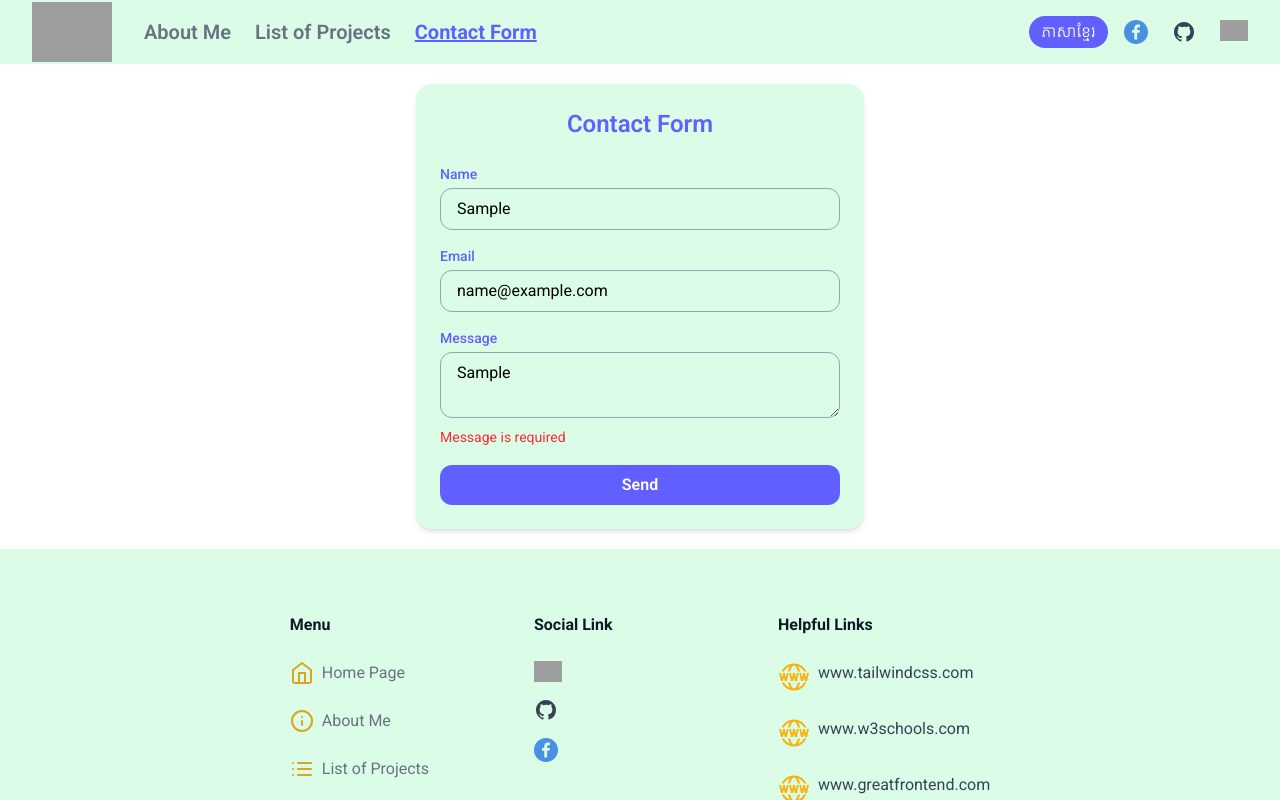
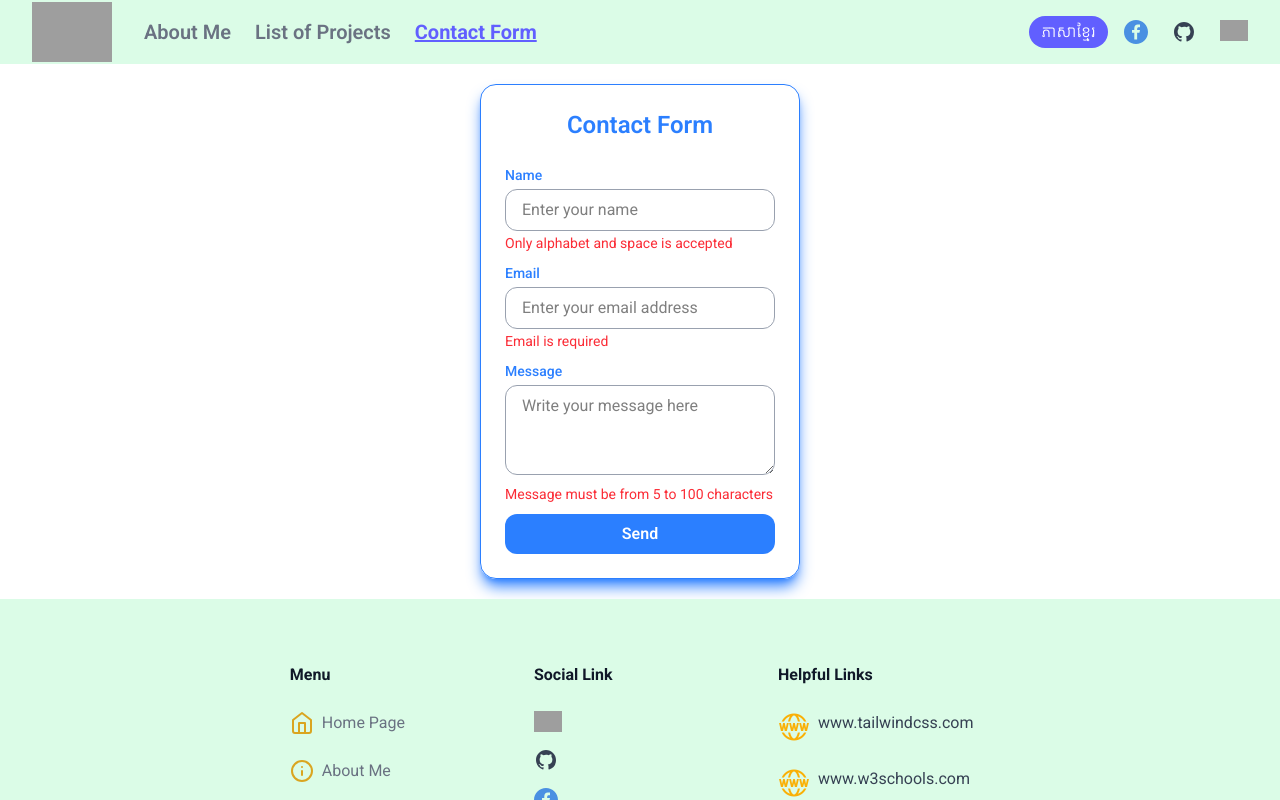
Before and after one commit to nohoneynoworry/vue-portfolio, a Vue app: page /contact in a window 1280 px wide. Both pictures are taken after typing "Sample", "name@example.com", "Sample" into the empty fields and a click on the button "Send". Shown: the top 800 px of the page. Built offline with nearby package versions, Linux system fonts and the light colour scheme; grey boxes are pictures that could not be loaded; the HTML template or start-up script is replaced by a standard one.

Commit message:
Change contact form

```diff
--- a/src/components/Contact.vue
+++ b/src/components/Contact.vue
@@ -1,36 +1,34 @@
 <template>
-  <div class="max-w-md mx-auto my-5 p-6 bg-green-100 rounded-2xl shadow-md">
-    <h2 class="text-2xl text-indigo-500 font-semibold mb-6 text-center">{{ $t('contact') }}</h2>
-    <Form :validation-schema="validationSchema" @submit="handleSubmit" class="space-y-4" name="ask-question"
-      method="post" data-netlify="true" data-netlify-honeypot="bot-field">
-      <Field type="hidden" name="form-name" value="ask-question" />
+  <div class="max-w-xs mx-auto my-5 p-6 border border-blue-500 rounded-2xl shadow-lg shadow-blue-500/100">
+    <h2 class="text-2xl text-blue-500 font-semibold mb-6 text-center">{{ $t('contact') }}</h2>
+    <Form :validation-schema="validationSchema" @submit="handleSubmit" class="space-y-2">
       <!-- Name Field -->
       <div>
-        <label class="block text-indigo-500 mb-1 text-sm font-medium">{{ $t('name') }}</label>
+        <label class="block text-blue-500 mb-1 text-sm font-medium">{{ $t('name') }}</label>
         <Field name="name" type="text" v-model="form.name"
           class="w-full px-4 py-2 border border-gray-400 rounded-xl focus:outline-none focus:ring-2 focus:ring-blue-500"
           :placeholder="$t('namePlaceholder')" />
-        <ErrorMessage name="name" class="text-red-600 text-sm mt-1" />
+        <ErrorMessage name="name" class="text-red-500 text-sm mt-1" />
       </div>
       <!-- Email Field -->
       <div>
-        <label class="block text-indigo-500 mb-1 text-sm font-medium">{{ $t('email') }}</label>
+        <label class="block text-blue-500 mb-1 text-sm font-medium">{{ $t('email') }}</label>
         <Field name="email" type="email" v-model="form.email"
           class="w-full px-4 py-2 border border-gray-400 rounded-xl focus:outline-none focus:ring-2 focus:ring-blue-500"
           :placeholder="$t('emailPlaceholder')" />
-        <ErrorMessage name="email" class="text-red-600 text-sm mt-1" />
+        <ErrorMessage name="email" class="text-red-500 text-sm mt-1" />
       </div>
       <!-- Message Field -->
       <div>
-        <label class="block text-indigo-500 mb-1 text-sm font-medium">{{ $t('message') }}</label>
-        <textarea name="message" type="text" v-model="form.message"
+        <label class="block text-blue-500 mb-1 text-sm font-medium">{{ $t('message') }}</label>
+        <Field as="textarea" name="message" rows="3" v-model="form.message"
           class="w-full px-4 py-2 border border-gray-400 rounded-xl focus:outline-none focus:ring-2 focus:ring-blue-500"
-          required :placeholder="$t('msgPlaceholder')"></textarea>
+          required :placeholder="$t('msgPlaceholder')" />
         <ErrorMessage name="message" class="text-red-500 text-sm mt-1" />
       </div>
       <!-- Send Button -->
       <button type="submit"
-        class="w-full py-2 bg-indigo-500 text-white font-semibold rounded-xl hover:bg-indigo-400 hover: cursor-pointer">
+        class="w-full py-2 bg-blue-500 text-white font-semibold rounded-xl hover:bg-blue-400 hover: cursor-pointer">
         {{ $t('send') }}
       </button>
     </Form>
```
